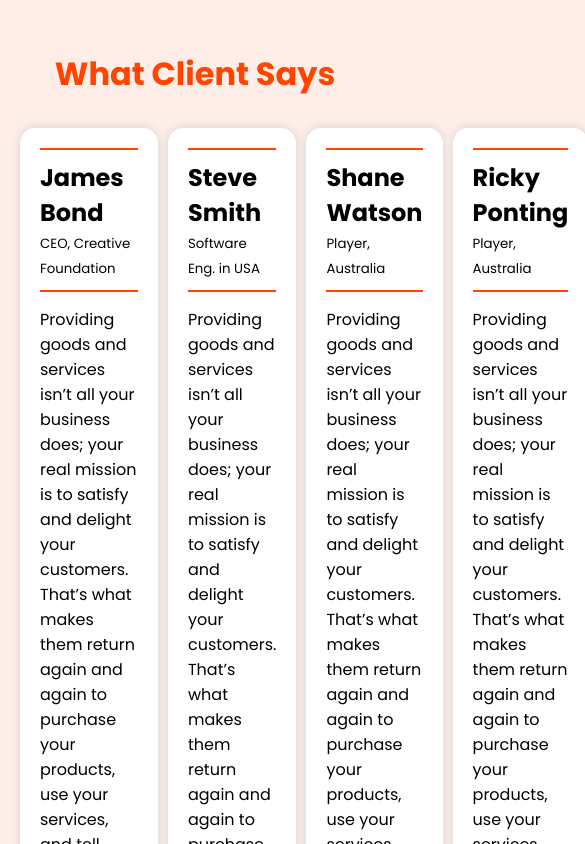
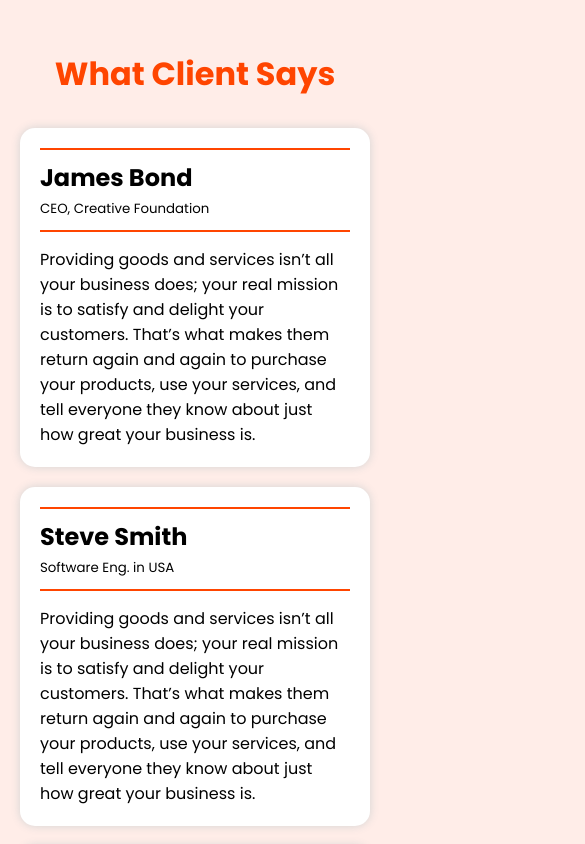
Before and after one commit to azizulwd/niche-related-website-clineside, a React (Create React App) app: page /reviews in a window 390 px wide. Shown: the top 844 px of the page, 585 px wide, since content can reach past the window. Built offline with nearby package versions, Linux system fonts and the light colour scheme; no server answers.

Commit message:
review responsive

```diff
--- a/src/Pages/Reviews/Reviews.css
+++ b/src/Pages/Reviews/Reviews.css
@@ -26,3 +26,12 @@
     border-top: 2px solid orangered;
     margin-bottom: 15px;
 }
+
+
+/* Media query */
+@media screen and (max-width: 688px){
+    .reviews_inner{
+        grid-template-columns: repeat(1, 1fr);
+        gap: 20px;
+    }
+}
```
